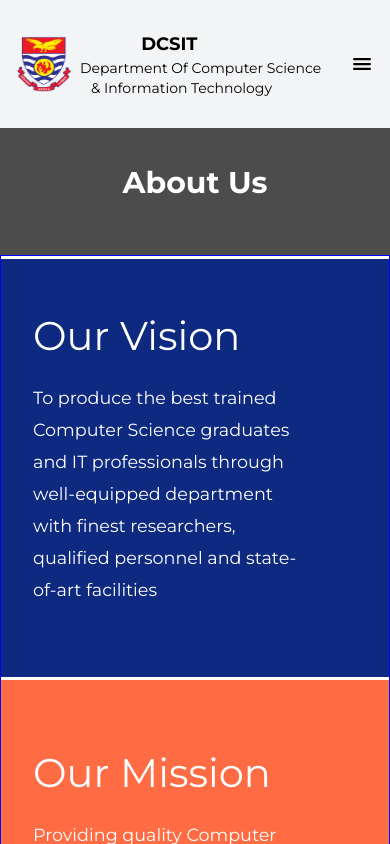
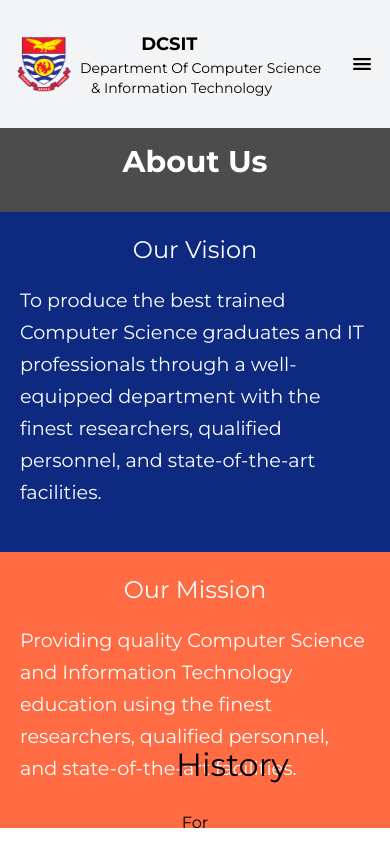
Before and after one commit to gustonstomy/Dcsit_website, a React (Vite) app: page /about in a window 390 px wide. Shown: the top 844 px of the page. Built offline with nearby package versions, Linux system fonts and the light colour scheme.

Commit message:
Routing changes

```diff
--- a/src/App.jsx
+++ b/src/App.jsx
@@ -1,36 +1,18 @@
-// import { useState } from 'react'
-// import './App.css'
+
 import React from 'react'
 import { BrowserRouter as Router, Route, Routes } from 'react-router-dom';
 import NavbarUpperSection from './componets/landing_page/landing__page/landing_page'
 import Navbar from './componets/navbar/landing_page_navbar'
-import Slider from './componets/landing_page/slider/slider'
-import TextImageSection from './componets/landing_page/text_image_section/Text_Image_Section'
 import Footer from './componets/Footer/Footer'
 import Footerheader from './componets/Footerheader/Footerheader'
-import Features from './componets/landing_page/fields/Fields'
-import TittleHeader from './componets/landing_page/TittleHeader/TittleHeader'
-import ImageTextComponent from './componets/landing_page/ImageTextComponent/ImageTextComponent'
-import DeliverableSection from './componets/landing_page/DeliverableSection/DeliverableSection'
-import UpcomingEvents from './componets/landing_page/UpcomingEvents/UpcomingEvents'
-import TransparentContainer from './componets/GraduatePrograme/UnderGraduate/TransparentContainer';
-import Programs from './componets/GraduatePrograme/UnderGraduate/Programs';
-import PostPrograms from './componets/GraduatePrograme/PostGraduate/PostPrograms';
-import TransparentContainerPost from './componets/GraduatePrograme/PostGraduate/TransparentContainerPost';
-import StaffGrid from './componets/Stuff/TeachingStaff/StaffGrid';
-// import TeachingStaff from './componets/Stuff/TeachingStaff/TeachingStaff';
-import NonStaffGrid from './componets/Stuff/NonTeachingStaff/NonStaffGrid';
-// import NonTeachingStaff from './componets/Stuff/NonTeachingStaff/NonTeachingStaff';
-import TImageSlider from './componets/Stuff/TeachingStaff/Tslider';
-import NImageSlider from './componets/Stuff/NonTeachingStaff/Nslider';
-import AboutPage from './componets/About/AboutPage';
-import About from './componets/About/About';
-import MissViss from './componets/About/MissViss';
-import EventHeader from './componets/Event/EventHeader';
-import Events from './componets/Event/Event';
-import ContactHeader from './componets/Contact/ContactHeader';
-import Contact from './componets/Contact/Contact';
-import LeaveMessage from './componets/Contact/LeaveAMessage';
+import ContactPage from './componets/Contact/ContactPage';
+import AboutPageRout from './componets/About/AboutPageRout';
+import EventsPage from './componets/Event/EventsPage';
+import TeachingStaffPage from './componets/Stuff/TeachingStaff/TeachingStaffPage';
+import NonTeachingStaffPage from './componets/Stuff/NonTeachingStaff/NonTeachingStaffPage';
+import PostGraduatePage from './componets/GraduatePrograme/PostGraduate/PostGraduatePage';
+import UnderGraduatePage from './componets/GraduatePrograme/UnderGraduate/UnderGraduatePage';
+import HomePage from './componets/landing_page/HomePage';
 
 
 function App() {
@@ -40,55 +22,14 @@ function App() {
         <NavbarUpperSection />
         <Navbar />
         <Routes>
-          <Route path="/" element={
-            <>
-              <Slider />
-              <TextImageSection />
-              <Features />
-              <TittleHeader />
-              <ImageTextComponent />
-              <DeliverableSection />
-              <UpcomingEvents />
-
-            </>
-          } />
-          <Route path="/UnderGraduate" element={<>
-            <TransparentContainer/>
-            <Programs/>
-           </>} />
-          <Route path="/PostGraduate" element={<>
-            <TransparentContainerPost/>
-            <PostPrograms/>
-           </>} />
-          <Route path="/Teaching-Staff" element={
-            <>
-            <TImageSlider/>
-            {/* <TeachingStaff/> */}
-            <StaffGrid/>
-           </>} />
-          <Route path="/non-teaching-staff" element={
-            <>
-            <NImageSlider/>
-            {/* <NonTeachingStaff/> */}
-           <NonStaffGrid/>
-           </>} />
-          <Route path="/about" element={
-            <>
-            <About/>
-            <MissViss/>
-            <AboutPage/>
-           </>} />
-          <Route path="/events" element={
-            <>
-            <EventHeader/>
-            <Events/>
-           </>} />
-          <Route path="/contact" element={
-            <>
-            <ContactHeader/>
-            <Contact/>
-            <LeaveMessage/>
-           </>} />
+         <Route path="/" element={<HomePage/>} />
+          <Route path="/UnderGraduate" element={<UnderGraduatePage/>} />
+          <Route path="/PostGraduate" element={<PostGraduatePage/>} />
+          <Route path="/Teaching-Staff" element={<TeachingStaffPage />} />
+          <Route path="/non-teaching-staff" element={<NonTeachingStaffPage />} />
+          <Route path="/about" element={<AboutPageRout/>} />
+          <Route path="/events" element={<EventsPage/>} />
+           <Route path="/contact" element={<ContactPage />} />
         </Routes>
         <Footerheader />
         <Footer />
--- a/src/componets/About/About.jsx
+++ b/src/componets/About/About.jsx
@@ -2,7 +2,7 @@ import React from 'react';
 
 const ContactHeader = () => {
   return (
-    <div className="bg-black bg-opacity-70 text-white p-8 max-w-full text-center flex items-center justify-center h-[15vh] font-montserrat">
+    <div className="bg-black bg-opacity-70 text-white p-8 max-w-full text-center flex items-center justify-center h-[10vh]">
       <h1 className="text-3xl mb-4 font-bold">About Us</h1>
     </div>
   );
--- /dev/null
+++ b/src/componets/About/AboutPageRout.jsx
@@ -0,0 +1,15 @@
+import React from 'react'
+import About from './About';
+import AboutPage from './AboutPage'
+import MissViss from './MissViss';
+
+export default function AboutPageRout() {
+  return (
+    <>
+    <About/>
+    <MissViss/>
+     <AboutPage/>
+
+    </>
+  )
+}
--- a/src/componets/About/MissViss.jsx
+++ b/src/componets/About/MissViss.jsx
@@ -1,19 +1,18 @@
 import React from 'react';
-import './MissViss.css';
 
 const MissViss = () => {
   return (
-    <div className="programs-container10">
-      <div className="program-card10">
-        <h1>Our Vision</h1>
-        <p>
-          To produce the best trained Computer Science graduates and IT professionals through well-equipped department with finest researchers, qualified personnel and state-of-art facilities
+    <div className="flex flex-col lg:flex-row h-[60vh] md:h-[40vh] lg:h-[28vh] xl:h-[50vh]">
+      <div className="bg-[var(--paletteColor4)] flex flex-col justify-center w-full lg:w-1/2 p-5 md:px-10 lg:h-[20em] ">
+        <h1 className="text-white text-[1.5em] md:text-3xl mb-4  justify-center text-center">Our Vision</h1>
+        <p className="text-[var(--paletteColor5)] leading-[2rem] text-[1.2em] md:text-xl mb-6">
+          To produce the best trained Computer Science graduates and IT professionals through a well-equipped department with the finest researchers, qualified personnel, and state-of-the-art facilities.
         </p>
       </div>
-      <div className="program-card11">
-        <h1>Our Mission</h1>
-        <p>
-         Providing quality Computer Science and Information Technology education using the finest researchers, qualified personnel and state- of-the-art facilities
+      <div className="bg-[var(--paletteColor3)] flex flex-col justify-center w-full lg:w-1/2 p-5 md:px-10 lg:h-[20em] ">
+        <h1 className="text-white text-[1.5em] md:text-3xl mb-4  justify-center text-center">Our Mission</h1>
+        <p className="text-[var(--paletteColor5)] leading-[2rem] text-[1.2em] md:text-xl mb-6">
+          Providing quality Computer Science and Information Technology education using the finest researchers, qualified personnel, and state-of-the-art facilities.
         </p>
       </div>
     </div>
--- /dev/null
+++ b/src/componets/Contact/ContactPage.jsx
@@ -0,0 +1,14 @@
+import React from 'react'
+import ContactHeader from './ContactHeader'
+import Contact from './Contact'
+import LeaveMessageForm from './LeaveAMessage'
+
+export default function ContactPage() {
+  return (
+    <>
+      <ContactHeader/>
+        <Contact/>
+        <LeaveMessageForm/>
+    </>
+  )
+}
--- /dev/null
+++ b/src/componets/Event/EventsPage.jsx
@@ -0,0 +1,12 @@
+import React from 'react'
+import Events from './Event'
+import EventHeader from './EventHeader';
+
+export default function EventsPage() {
+  return (
+    <>
+    <EventHeader/>
+      <Events/>
+    </>
+  )
+}
--- a/src/componets/Footerheader/Footerheader.jsx
+++ b/src/componets/Footerheader/Footerheader.jsx
@@ -31,7 +31,7 @@ const Footerheader = () => {
 
             <div className="">
                 <a href="/contact">
-                    <button className="bg-orange-500 hover:bg-white hover:text-orange-500 text-white border border-orange-500 rounded-full py-1 px-5 md:py-3 md:px-12 lg:mr-8 text-[0.9rem] md:text-[1.3rem] font-medium transition-colors duration-500">
+                    <button className="bg-[#ff6b42] hover:bg-white hover:text-[#ff6b42] text-white border border-[#ff6b42] rounded-full py-1 px-5 md:py-3 md:px-12 lg:mr-8 text-[0.9rem] md:text-[1.3rem] font-medium transition-colors duration-500">
                         Contact us
                     </button>
                 </a>
--- /dev/null
+++ b/src/componets/GraduatePrograme/PostGraduate/PostGraduatePage.jsx
@@ -0,0 +1,12 @@
+import React from 'react'
+import TransparentContainerPost from './TransparentContainerPost'
+import PostPrograms from './PostPrograms'
+
+export default function PostGraduatePage() {
+  return (
+    <>
+      <TransparentContainerPost/>
+      <PostPrograms/>
+    </>
+  )
+}
--- /dev/null
+++ b/src/componets/GraduatePrograme/UnderGraduate/UnderGraduatePage.jsx
@@ -0,0 +1,12 @@
+import React from 'react'
+import TransparentContainer from './TransparentContainer'
+import Programs from './Programs'
+
+export default function UnderGraduatePage() {
+  return (
+    <>
+      <TransparentContainer/>
+      <Programs/>
+    </>
+  )
+}
--- /dev/null
+++ b/src/componets/Stuff/NonTeachingStaff/NonTeachingStaffPage.jsx
@@ -0,0 +1,16 @@
+// src/components/Stuff/TeachingStaff/TeachingStaffPage.jsx
+
+import React from 'react';
+import NonStaffGrid from './NonStaffGrid';
+import NImageSlider from './Nslider';
+
+const NonTeachingStaffPage = () => {
+  return (
+    <>
+     <NImageSlider/>
+     <NonStaffGrid/>
+    </>
+  );
+};
+
+export default NonTeachingStaffPage;
--- /dev/null
+++ b/src/componets/Stuff/TeachingStaff/TeachingStaffPage.jsx
@@ -0,0 +1,16 @@
+// src/components/Stuff/TeachingStaff/TeachingStaffPage.jsx
+
+import React from 'react';
+import TImageSlider from './Tslider';
+import StaffGrid from './StaffGrid';
+
+const TeachingStaffPage = () => {
+  return (
+    <>
+      <TImageSlider />
+      <StaffGrid />
+    </>
+  );
+};
+
+export default TeachingStaffPage;
--- /dev/null
+++ b/src/componets/landing_page/HomePage.jsx
@@ -0,0 +1,26 @@
+// src/components/landing_page/HomePage.jsx
+
+import React from 'react';
+import Slider from './slider/slider';
+import TextImageSection from './text_image_section/Text_Image_Section';
+import Features from './fields/Fields';
+import TittleHeader from './TittleHeader/TittleHeader';
+import ImageTextComponent from './ImageTextComponent/ImageTextComponent';
+import DeliverableSection from './DeliverableSection/DeliverableSection';
+import UpcomingEvents from './UpcomingEvents/UpcomingEvents';
+
+const HomePage = () => {
+  return (
+    <>
+      <Slider />
+      <TextImageSection />
+      <Features />
+      <TittleHeader />
+      <ImageTextComponent />
+      <DeliverableSection />
+      <UpcomingEvents />
+    </>
+  );
+};
+
+export default HomePage;
```
